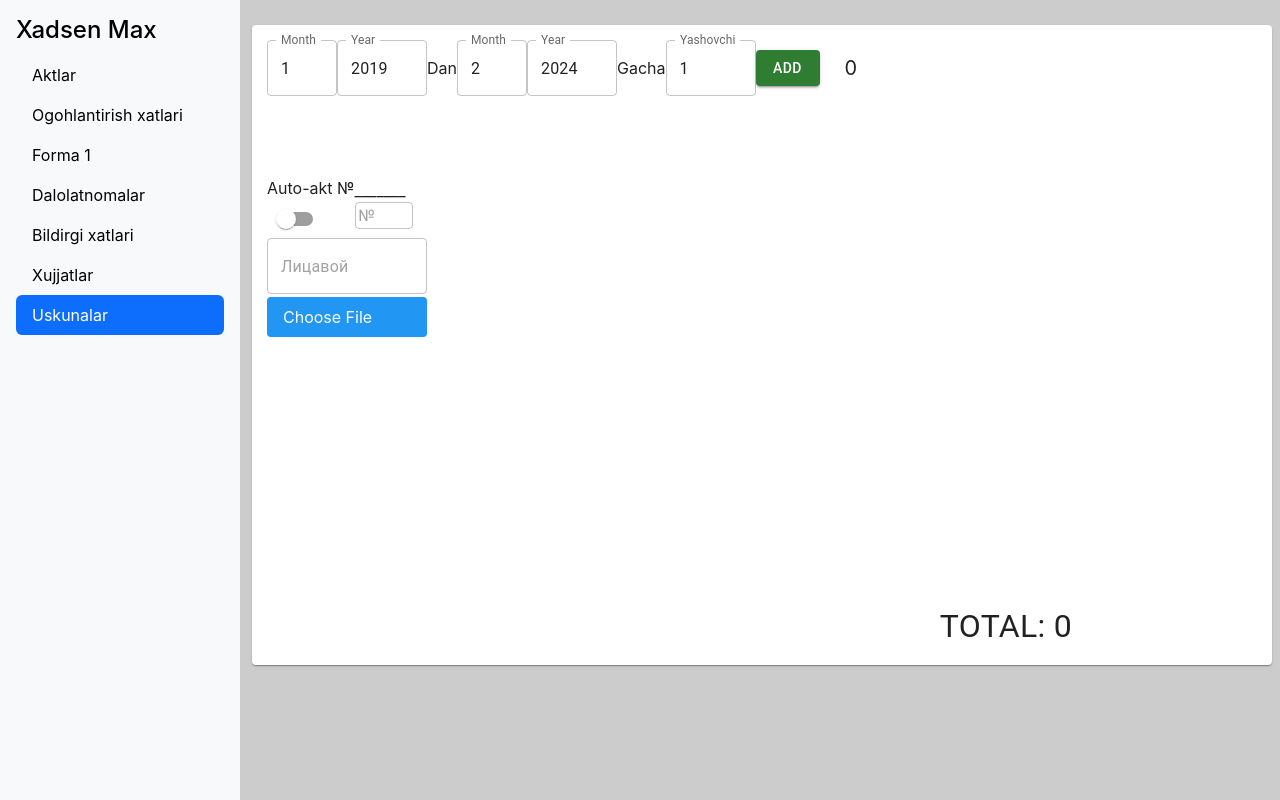
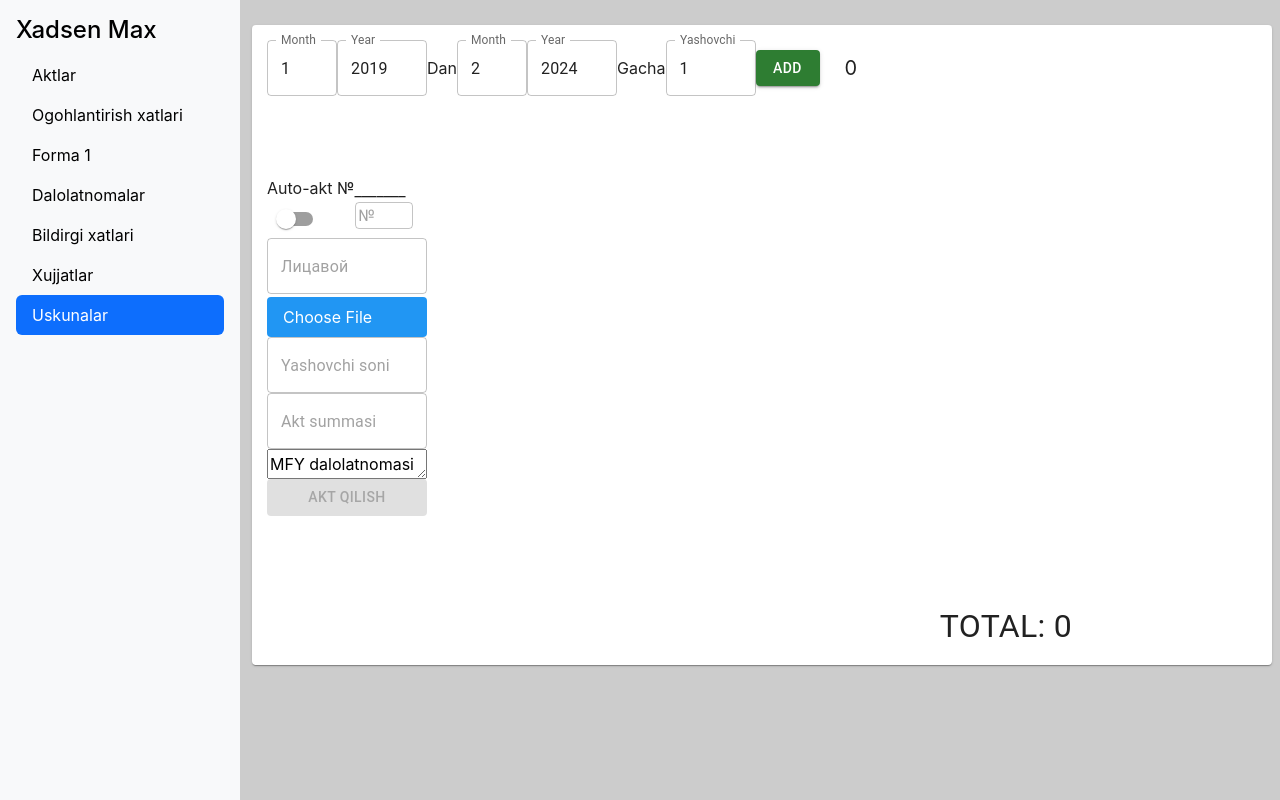
Before and after one commit to Shamshod-Nematullayev/sud_akt_client, a React (Create React App) app: page /calculator in a window 1280 px wide. Built offline with nearby package versions, Linux system fonts and the light colour scheme; the HTML template or start-up script is replaced by a standard one.

Commit message:
ddsfjdfdjfk

```diff
--- a/src/components/Calculator/Calculator.jsx
+++ b/src/components/Calculator/Calculator.jsx
@@ -4,6 +4,7 @@ import {
   Modal,
   Paper,
   Switch,
+  TextareaAutosize,
   TextField,
   Typography,
 } from "@mui/material";
@@ -92,6 +93,7 @@ export default function Calculator() {
   const [yashovchilar, setYashovchilar] = useState(1);
   const [countes, setCountes] = useState([]);
   const [total, setTotal] = useState([]);
+  const [aktNumberDisabled, setAktNumberDisabled] = useState(false);
 
   const handleAddClick = () => {
     setCountes([
@@ -255,7 +257,13 @@ export default function Calculator() {
             <div style={{ display: "flex" }}>
               <div style={{ display: "flex", flexDirection: "column" }}>
                 Auto-akt №
-                <Switch />
+                <Switch
+                  onChange={(e) => {
+                    if (e.target.checked) {
+                    } else {
+                    }
+                  }}
+                />
               </div>
               <div
                 style={{
@@ -269,6 +277,7 @@ export default function Calculator() {
                   id="akt_number_text_field"
                   fullWidth
                   placeholder="№"
+                  disabled={aktNumberDisabled}
                   style={{ padding: "0px" }}
                 />
               </div>
@@ -289,6 +298,29 @@ export default function Calculator() {
                 Choose File
               </label>
             </div>
+            <TextField
+              placeholder="Yashovchi soni"
+              type="number"
+              inputProps={{ inputMode: "numeric" }}
+              fullWidth
+            />
+            <TextField
+              placeholder="Akt summasi"
+              type="number"
+              inputProps={{ inputMode: "numeric" }}
+              fullWidth
+            />
+            <TextareaAutosize
+              placeholder="Izoh"
+              onFocus={(event) => {
+                event.target.setSelectionRange(0, event.target.value.length);
+              }}
+            >
+              MFY dalolatnomasi
+            </TextareaAutosize>
+            <Button variant="contained" color="primary" disabled>
+              AKT qilish
+            </Button>
           </div>
           <Typography
             style={{
```
